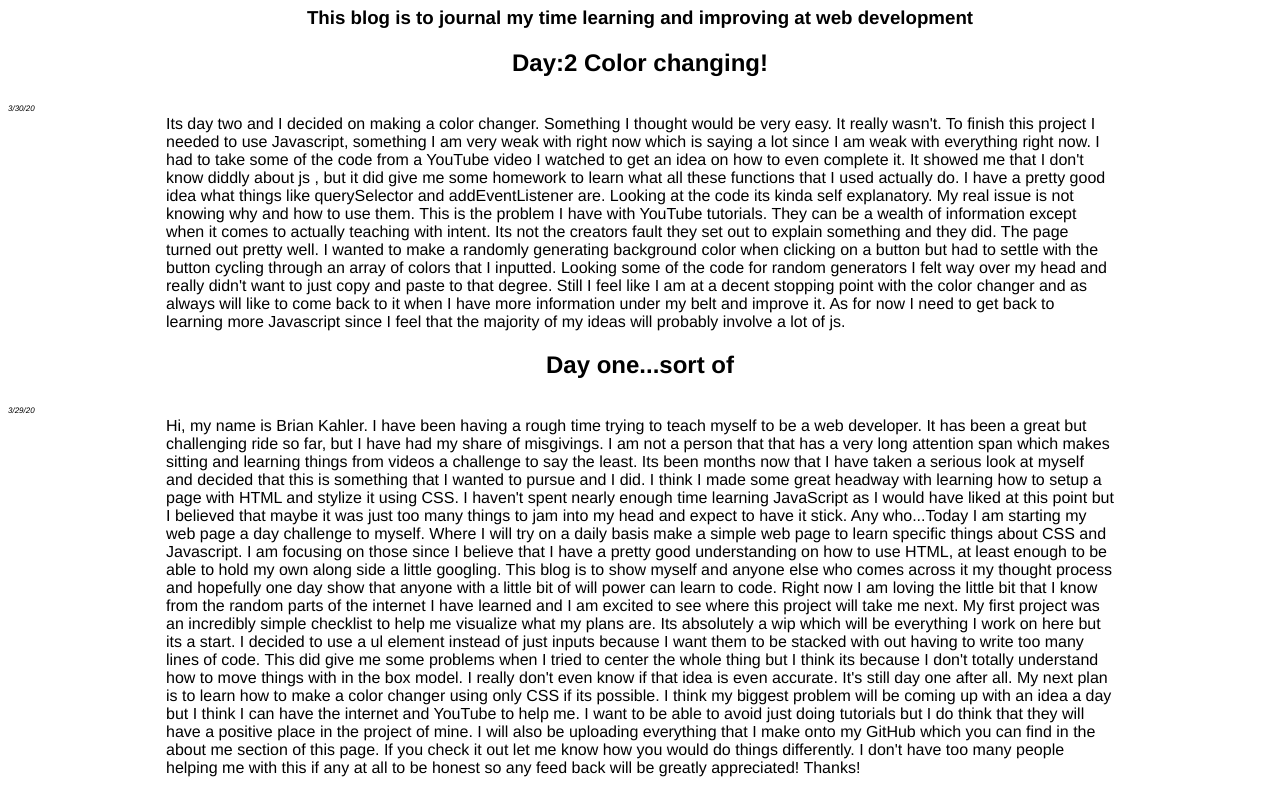
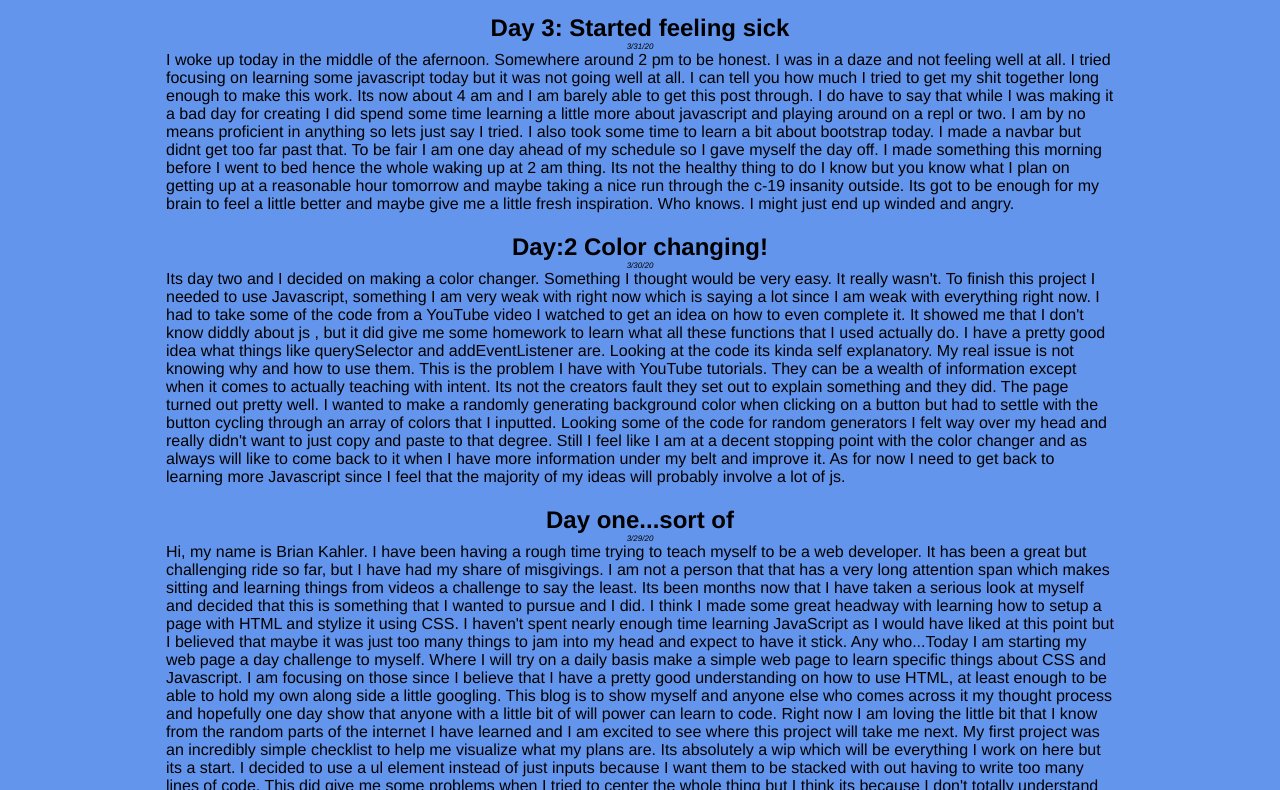
Before and after one commit to Egregious1/a-page-aday, a plain HTML site: page blog.html in a window 1280 px wide. Shown: the part 73-863 px from the top of the page. Drawn offline with Linux system fonts and the light colour scheme.

Commit message:
added a post to the blog and made some simple changes to the stylesheet

```diff
--- a/blog.html
+++ b/blog.html
@@ -8,6 +8,13 @@
 <h1>Website a day blog</h1>
 <h3>This blog is to journal my time learning and improving at web development</h3>
 <div class="container">
+	<article>
+		<h1 class="entry-title">Day 3: Started feeling sick</h1>
+		<em class="date">3/31/20</em>
+		<p class="entry">
+			I woke up today in the middle of the afernoon. Somewhere around 2 pm to be honest. I was in a daze and not feeling well at all. I tried focusing on learning some javascript today but it was not going well at all. I can tell you how much I tried to get my shit together long enough to make this work. Its now about 4 am and I am barely able to get this post through. I do have to say that while I was making it a bad day for creating I did spend some time learning a little more about javascript and playing around on a repl or two. I am by no means proficient in anything so lets just say I tried. I also took some time to learn a bit about bootstrap today. I made a navbar but didnt get too far past that. To be fair I am one day ahead of my schedule so I gave myself the day off. I made something this morning before I went to bed hence the whole waking up at 2 am thing. Its not the healthy thing to do I know but you know what I plan on getting up at a reasonable hour tomorrow and maybe taking a nice run through the c-19 insanity outside. Its got to be enough for my brain to feel a little better and maybe give me a little fresh inspiration. Who knows. I might just end up winded and angry.
+		</p>
+	</article>
 	<article>
 		<h1 class="entry-title">Day:2 Color changing!</h1>
 		<em class="date">3/30/20</em>
--- a/main-styles.css
+++ b/main-styles.css
@@ -1,19 +1,31 @@
 html {
 	font-family: helvetica, arial, sans serif;
+	background-color: cornflowerblue;
 }
 
 h1 {
 	text-align: center;
+	margin: auto;
+	max-width: 75%
 }
+
 
 h3 {
 	text-align: center;
+	margin: auto;
+	max-width: 70%;
 }
 
+.entry-title {
+		padding-top: 20px;
+}
 .date {
 	font-size: .5em;
 	margin: auto;
-	max-width: 75%;
+	max-width: 20%;
+	display: grid;
+	grid-template-columns: 1fr;
+	text-align: center;
 }
 
 .entry {
```
